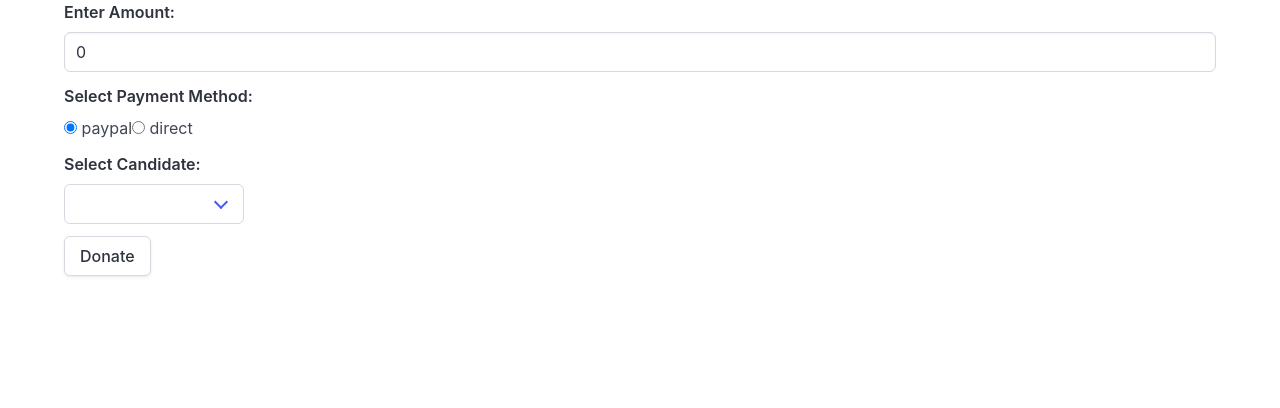
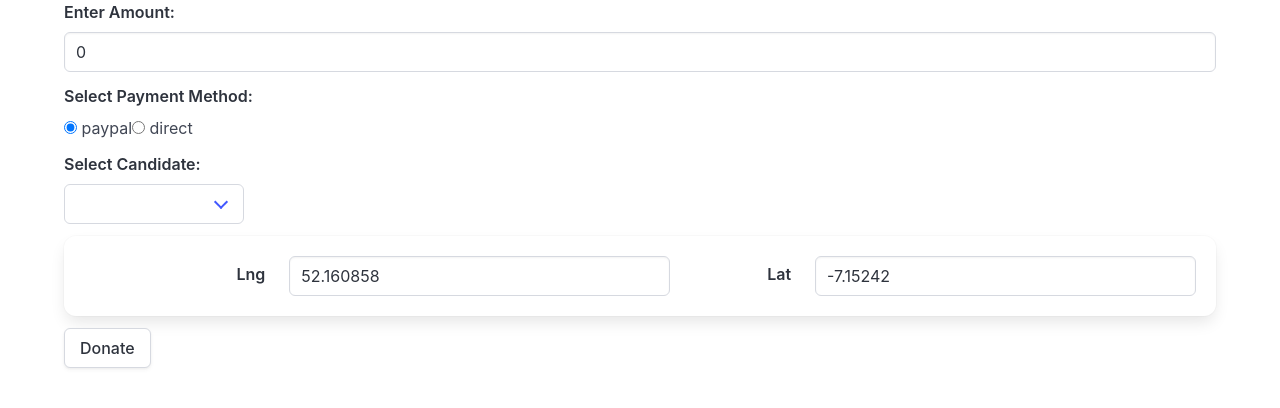
Before and after one commit to gitsetu/locations2front, a SvelteKit app: page /donate in a window 1280 px wide. Shown: the top 408 px of the page. Built offline with nearby package versions, Linux system fonts and the light colour scheme.

Commit message:
lab 19b coordinates

```diff
--- /dev/null
+++ b/src/lib/ui/Coordinates.svelte
@@ -0,0 +1,24 @@
+<script lang="ts">
+    let { lat = $bindable(0.0), lng = $bindable(0.0) } = $props();
+</script>
+
+<div class="box field is-horizontal">
+  <div class="field-label is-normal">
+    <label for="lng" class="label">Lng</label>
+  </div>
+  <div class="field-body">
+    <div class="field">
+      <p class="control is-expanded">
+        <input id="lng" class="input" type="float" bind:value={lat} />
+      </p>
+    </div>
+    <div class="field-label is-normal">
+      <label for="lat" class="label">Lat</label>
+    </div>
+    <div class="field">
+      <p class="control is-expanded">
+        <input id="lat" class="input" type="float" bind:value={lng} />
+      </p>
+    </div>
+  </div>
+</div>
--- a/src/routes/donate/DonateForm.svelte
+++ b/src/routes/donate/DonateForm.svelte
@@ -1,4 +1,6 @@
 <script lang="ts">
+    import Coordinates from "$lib/ui/Coordinates.svelte";
+
     const candidateList = [
         {
             firstName: "Lisa",
@@ -21,6 +23,9 @@
     let selectedCandidate = $state("Simpson, Lisa");
     let paymentMethods = ["paypal", "direct"];
     let selectedMethod = $state("paypal");
+
+    let lat = $state(52.160858);
+    let lng = $state(-7.15242);
 
     async function donate() {
         console.log(`Just donated: ${amount} to ${selectedCandidate} via ${selectedMethod} payment`);
@@ -51,6 +56,7 @@
       </select>
     </div>
   </div>
+  <Coordinates bind:lat bind:lng />
   <div class="field">
     <div class="control">
       <button onclick={() => donate()} class="button">Donate</button>
```
